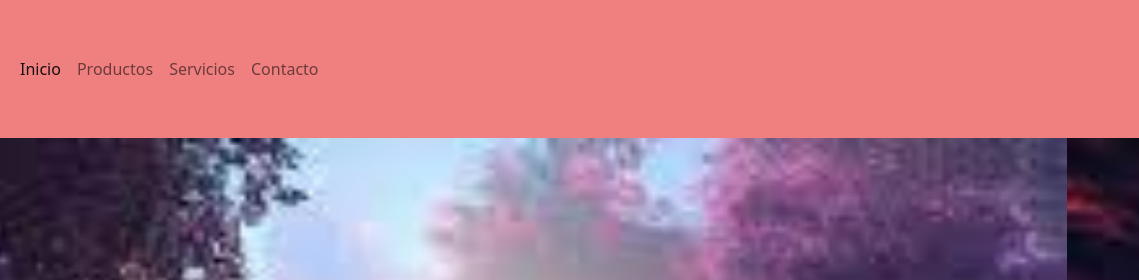
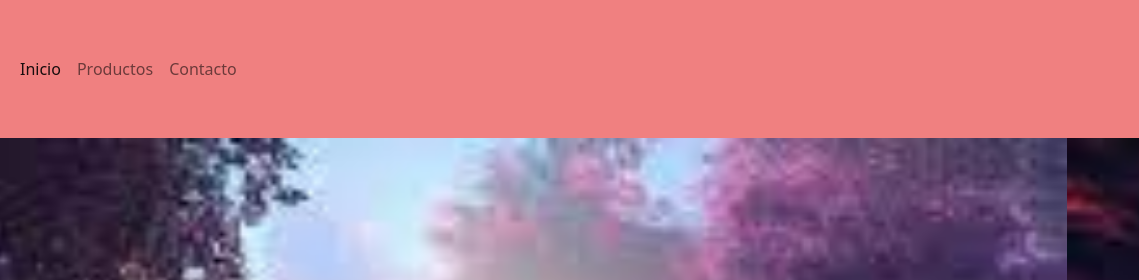
Before and after one commit to lauraljl/clase9, a plain HTML site: page pages/productos.html in a window 1280 px wide. Shown: the top 280 px of the page, 141-1280 px from the left. Drawn offline with nearby package versions, Linux system fonts and the light colour scheme.

Commit message:
modifique ul de productos

```diff
--- a/pages/productos.html
+++ b/pages/productos.html
@@ -27,9 +27,7 @@
                           <li class="nav-item">
                             <a class="nav-link" href="pages/productos.html">Productos</a>
                           </li>
-                          <li class="nav-item">
-                            <a class="nav-link ">Servicios</a>
-                          </li>
+
                           <li class="nav-item">
                             <a class="nav-link ">Contacto</a>
                           </li>
```
